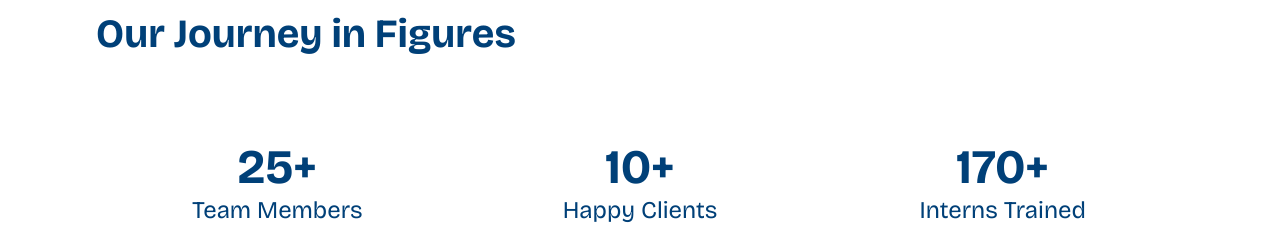
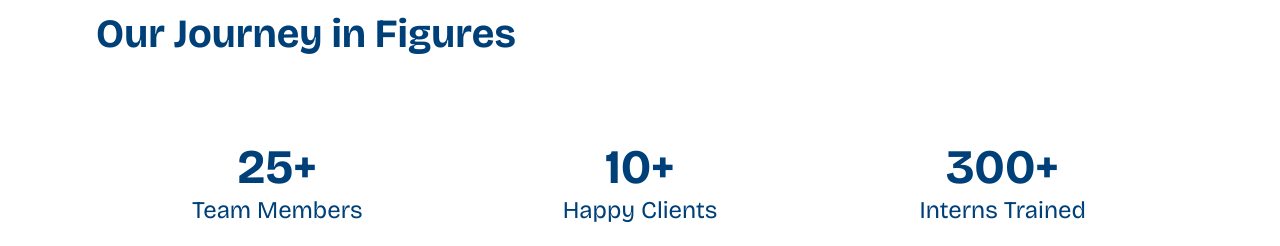
Before and after one commit to Starial/starial-website, a React (Vite) app in the folder client/: page /careers in a window 1280 px wide. Shown: the part 1540-1786 px from the top of the page. Built offline with nearby package versions, Linux system fonts and the light colour scheme; no server answers.

Commit message:
Modified

```diff
--- a/client/src/pages/Careers.jsx
+++ b/client/src/pages/Careers.jsx
@@ -14,7 +14,7 @@ import { useAuth } from "../store/auth";
 const stats = [
   { title: "Team Members", count: "25+" },
   { title: "Happy Clients", count: "10+" },
-  { title: "Interns Trained", count: "170+" },
+  { title: "Interns Trained", count: "300+" },
 ];
 const perks = [
   "Certificate of Completion",
```
